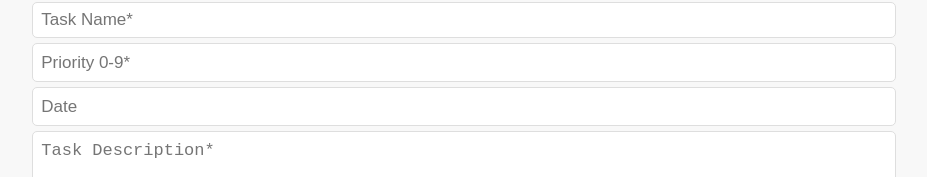
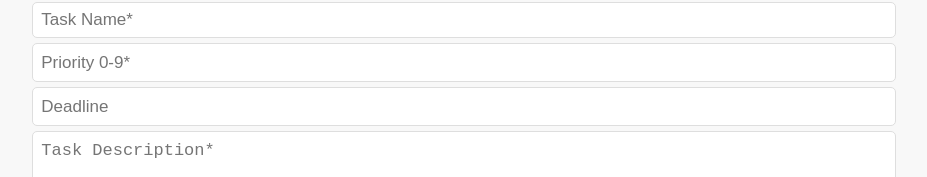
Before and after one commit to tarmeli/horizontal-kanban, a React (Create React App) app: page /Add in a window 1280 px wide. Shown: the part 152-329 px from the top of the page, without its empty margins (176-1103 px from the left). Built offline with nearby package versions, Linux system fonts and the light colour scheme.

Commit message:
fix deadline placeholder

```diff
--- a/src/components/Kanban/add.jsx
+++ b/src/components/Kanban/add.jsx
@@ -36,7 +36,7 @@ const Add = ({ onSubmitTask }) => (
         onBlur={(e) => {
           e.target.type = 'text';
         }}
-        placeholder="Date"
+        placeholder="Deadline"
       />
 
       <textarea
```
